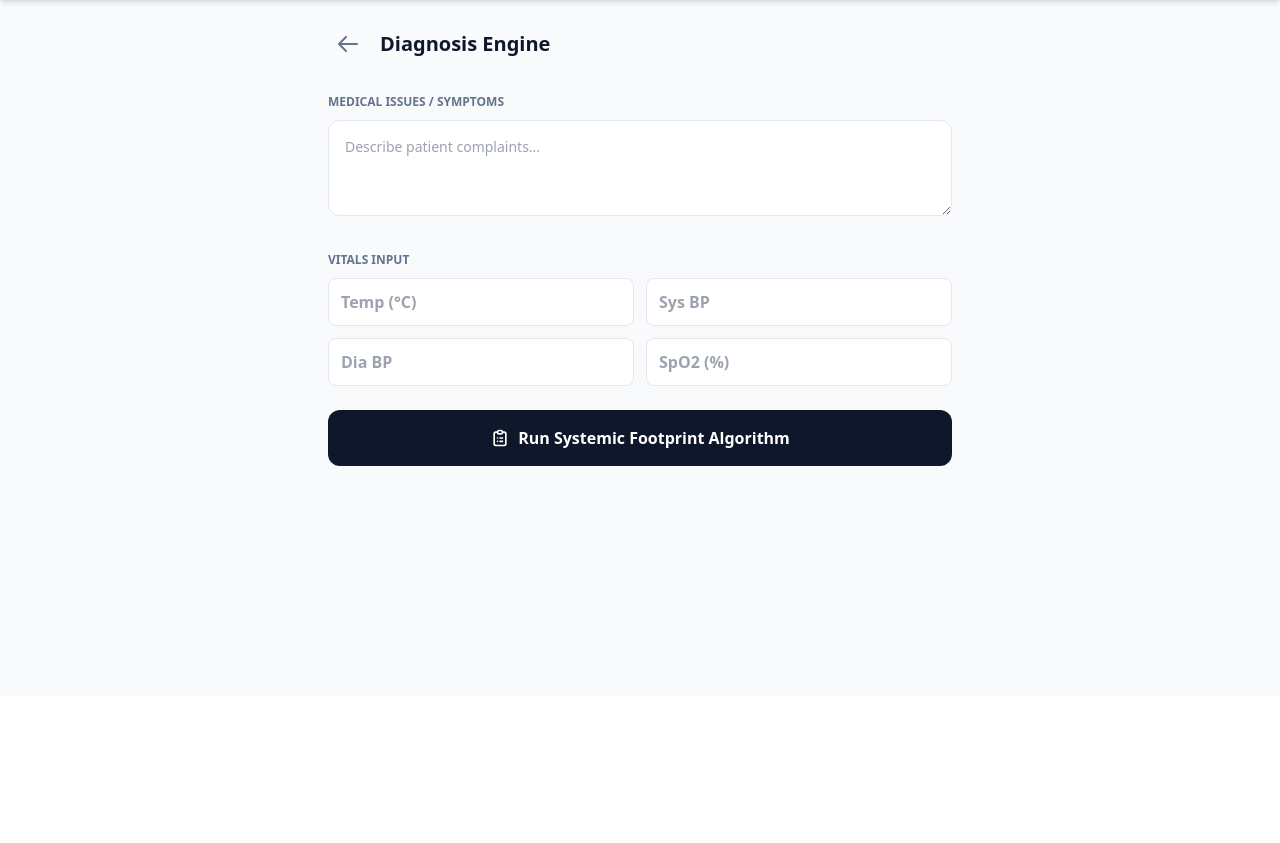
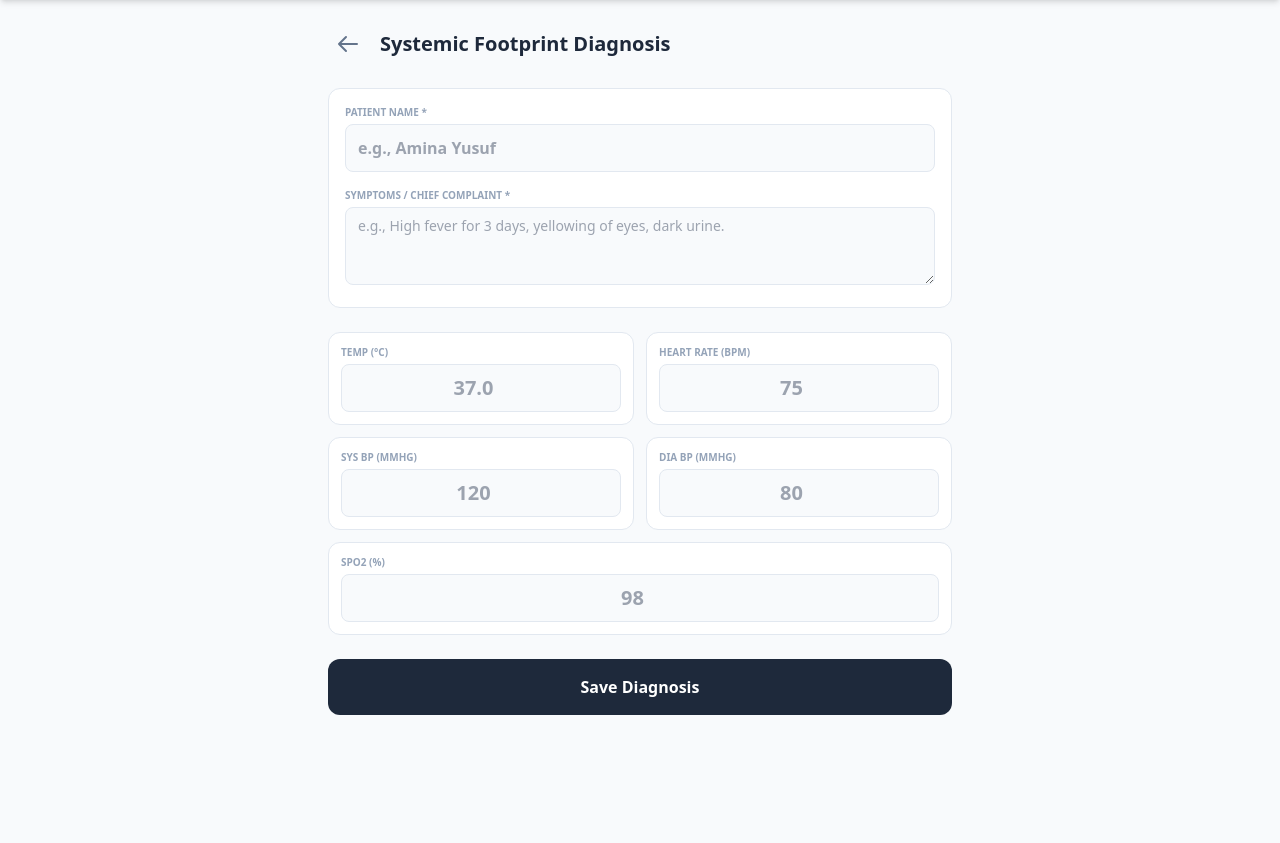
Before and after one commit to adebayo-victor/Smart-health-prototype-1, a Flask app: page /diagnosis in a window 1280 px wide. Shown: the part 104-947 px from the top of the page. Before the commit the page ends 570 px from the top, so only its background shows below. Run offline with Flask 3, Linux system fonts and the light colour scheme; some libraries are stand-ins or nearby versions.

Commit message:
Revamp diagnosis form and add save functionality
Updated the diagnosis form layout and improved input fields for patient information and symptoms. Added functionality for saving diagnosis and displaying success messages.

```diff
--- a/templates/diagnosis.html
+++ b/templates/diagnosis.html
@@ -6,82 +6,99 @@
         <a href="/" class="w-10 h-10 flex items-center justify-center text-slate-500 hover:bg-slate-100 rounded-full transition">
             <svg xmlns="http://www.w3.org/2000/svg" class="h-6 w-6" fill="none" viewBox="0 0 24 24" stroke="currentColor"><path stroke-linecap="round" stroke-linejoin="round" stroke-width="2" d="M10 19l-7-7m0 0l7-7m-7 7h18" /></svg>
         </a>
-        <h1 class="text-xl font-black text-slateDark">Diagnosis Engine</h1>
+        <h1 class="text-xl font-black text-slate-800">Systemic Footprint Diagnosis</h1>
     </div>
 
-    <div class="space-y-6">
-        <!-- Symptoms -->
-        <div class="space-y-2">
-            <label class="text-xs font-bold uppercase text-slate-500">Medical Issues / Symptoms</label>
-            <textarea id="symptoms" class="w-full min-h-24 p-4 rounded-xl border border-slate-200 bg-white text-sm focus:outline-none focus:ring-2 focus:ring-emerald" placeholder="Describe patient complaints..."></textarea>
+    <!-- Input Form -->
+    <div class="bg-white p-4 rounded-xl border border-slate-200 mb-6 space-y-4">
+        <div>
+            <label class="text-[10px] font-bold text-slate-400 uppercase block mb-1">Patient Name *</label>
+            <input type="text" id="patient_name" class="w-full min-h-12 px-3 rounded-lg border border-slate-200 bg-slate-50 text-base font-bold focus:outline-none focus:ring-2 focus:ring-emerald-500" placeholder="e.g., Amina Yusuf">
         </div>
+        <div>
+            <label class="text-[10px] font-bold text-slate-400 uppercase block mb-1">Symptoms / Chief Complaint *</label>
+            <textarea id="symptoms" rows="3" class="w-full px-3 py-2 rounded-lg border border-slate-200 bg-slate-50 text-sm font-medium focus:outline-none focus:ring-2 focus:ring-emerald-500" placeholder="e.g., High fever for 3 days, yellowing of eyes, dark urine."></textarea>
+        </div>
+    </div>
 
-        <!-- Vitals -->
-        <div class="space-y-2">
-            <label class="text-xs font-bold uppercase text-slate-500">Vitals Input</label>
-            <div class="grid grid-cols-2 gap-3">
-                <input type="number" id="d_temp" placeholder="Temp (°C)" class="w-full min-h-12 px-3 rounded-lg border border-slate-200 bg-white font-bold focus:outline-none focus:ring-2 focus:ring-emerald">
-                <input type="number" id="d_sys" placeholder="Sys BP" class="w-full min-h-12 px-3 rounded-lg border border-slate-200 bg-white font-bold focus:outline-none focus:ring-2 focus:ring-emerald">
-                <input type="number" id="d_dia" placeholder="Dia BP" class="w-full min-h-12 px-3 rounded-lg border border-slate-200 bg-white font-bold focus:outline-none focus:ring-2 focus:ring-emerald">
-                <input type="number" id="d_spo2" placeholder="SpO2 (%)" class="w-full min-h-12 px-3 rounded-lg border border-slate-200 bg-white font-bold focus:outline-none focus:ring-2 focus:ring-emerald">
-            </div>
+    <!-- Vitals Grid (Same as Triage) -->
+    <div class="grid grid-cols-2 gap-3 mb-6">
+        <div class="bg-white p-3 rounded-xl border border-slate-200">
+            <label class="text-[10px] font-bold text-slate-400 uppercase block mb-1">Temp (°C)</label>
+            <input type="number" id="temp" step="0.1" class="w-full min-h-12 px-2 rounded-lg border border-slate-200 bg-slate-50 text-xl font-black text-center focus:outline-none focus:ring-2 focus:ring-emerald-500" placeholder="37.0">
         </div>
+        <div class="bg-white p-3 rounded-xl border border-slate-200">
+            <label class="text-[10px] font-bold text-slate-400 uppercase block mb-1">Heart Rate (BPM)</label>
+            <input type="number" id="hr" class="w-full min-h-12 px-2 rounded-lg border border-slate-200 bg-slate-50 text-xl font-black text-center focus:outline-none focus:ring-2 focus:ring-emerald-500" placeholder="75">
+        </div>
+        <div class="bg-white p-3 rounded-xl border border-slate-200">
+            <label class="text-[10px] font-bold text-slate-400 uppercase block mb-1">Sys BP (mmHg)</label>
+            <input type="number" id="sys_bp" class="w-full min-h-12 px-2 rounded-lg border border-slate-200 bg-slate-50 text-xl font-black text-center focus:outline-none focus:ring-2 focus:ring-emerald-500" placeholder="120">
+        </div>
+        <div class="bg-white p-3 rounded-xl border border-slate-200">
+            <label class="text-[10px] font-bold text-slate-400 uppercase block mb-1">Dia BP (mmHg)</label>
+            <input type="number" id="dia_bp" class="w-full min-h-12 px-2 rounded-lg border border-slate-200 bg-slate-50 text-xl font-black text-center focus:outline-none focus:ring-2 focus:ring-emerald-500" placeholder="80">
+        </div>
+        <div class="bg-white p-3 rounded-xl border border-slate-200 col-span-2">
+            <label class="text-[10px] font-bold text-slate-400 uppercase block mb-1">SpO2 (%)</label>
+            <input type="number" id="spo2" class="w-full min-h-12 px-2 rounded-lg border border-slate-200 bg-slate-50 text-xl font-black text-center focus:outline-none focus:ring-2 focus:ring-emerald-500" placeholder="98">
+        </div>
+    </div>
 
-        <button onclick="runDiagnosis()" class="w-full min-h-14 bg-slateDark text-white rounded-xl font-bold flex items-center justify-center gap-2 hover:bg-slateDark/90 transition">
-            <svg xmlns="http://www.w3.org/2000/svg" class="h-5 w-5" fill="none" viewBox="0 0 24 24" stroke="currentColor"><path stroke-linecap="round" stroke-linejoin="round" stroke-width="2" d="M9 5H7a2 2 0 00-2 2v12a2 2 0 002 2h10a2 2 0 002-2V7a2 2 0 00-2-2h-2M9 5a2 2 0 002 2h2a2 2 0 002-2M9 5a2 2 0 012-2h2a2 2 0 012 2m-3 7h3m-3 4h3m-6-4h.01M9 16h.01" /></svg>
-            Run Systemic Footprint Algorithm
-        </button>
+    <!-- Save Button -->
+    <button onclick="saveDiagnosis()" class="w-full min-h-14 bg-slate-800 text-white rounded-xl font-bold flex items-center justify-center gap-2 hover:bg-slate-700 transition mb-6">
+        Save Diagnosis
+    </button>
 
-        <!-- Verdict Area -->
-        <div id="verdictArea" class="hidden space-y-4 mt-6">
-            <div id="verdictBox" class="p-4 rounded-xl border-2"></div>
-
-            <div class="flex gap-3">
-                <select id="langSelect" class="flex-1 min-h-12 px-3 rounded-xl border border-slate-200 bg-white font-bold focus:outline-none focus:ring-2 focus:ring-emerald">
-                    <option value="en">English</option>
-                    <option value="ha">Hausa</option>
-                    <option value="pcm">Pidgin</option>
-                </select>
-                <button onclick="readVerdict()" class="flex-1 min-h-12 bg-skyBlue text-white rounded-xl font-bold flex items-center justify-center gap-2 hover:bg-skyBlue/90 transition">
-                    <svg xmlns="http://www.w3.org/2000/svg" class="h-5 w-5" fill="none" viewBox="0 0 24 24" stroke="currentColor"><path stroke-linecap="round" stroke-linejoin="round" stroke-width="2" d="M15.536 8.464a5 5 0 010 7.072m2.828-9.9a9 9 0 010 12.728M5.586 15H4a1 1 0 01-1-1v-4a1 1 0 011-1h1.586l4.707-4.707C10.923 3.663 12 4.109 12 5v14c0 .891-1.077 1.337-1.707.707L5.586 15z" /></svg>
-                    Read Out
-                </button>
-            </div>
-        </div>
+    <!-- Simple Success Message -->
+    <div id="successMessage" class="hidden p-4 bg-emerald-50 border-2 border-emerald-500 rounded-xl text-center">
+        <p class="text-emerald-800 font-bold">✅ Diagnosis successfully saved to patient record.</p>
     </div>
 </div>
 
 <script>
-    let currentVerdictText = "";
+async function saveDiagnosis() {
+    const patientName = document.getElementById('patient_name').value.trim();
+    const symptoms = document.getElementById('symptoms').value.trim();
 
-    function runDiagnosis() {
-        const temp = parseFloat(document.getElementById('d_temp').value);
-        const sys = parseFloat(document.getElementById('d_sys').value);
-
-        let tier = 'GREEN';
-        if (temp > 39.5 || sys > 160) tier = 'RED';
-        else if (temp > 38.5 || sys > 140) tier = 'AMBER';
-
-        const verdictText = `Based on the systemic footprint algorithm, the patient is classified as ${tier} tier. Immediate clinical evaluation is required.`;
-        currentVerdictText = verdictText;
-
-        const box = document.getElementById('verdictBox');
-        box.className = `p-4 rounded-xl border-2 ${tier === 'RED' ? 'bg-red-50 border-crimson' : tier === 'AMBER' ? 'bg-amber/10 border-amber' : 'bg-emerald/10 border-emerald'}`;
-        box.innerHTML = `
-            <p class="text-xs font-black uppercase text-slate-500">Severity Tier</p>
-            <p class="text-lg font-black text-slateDark">${tier} TIER</p>
-            <p class="text-sm font-medium text-slate-700 mt-2">${verdictText}</p>
-        `;
-
-        document.getElementById('verdictArea').classList.remove('hidden');
+    if (!patientName || !symptoms) {
+        alert("Patient name and symptoms are required.");
+        return;
     }
 
-    function readVerdict() {
-        if (!currentVerdictText) return;
-        const utterance = new SpeechSynthesisUtterance(currentVerdictText);
-        const lang = document.getElementById('langSelect').value;
-        utterance.lang = lang === 'ha' ? 'ha-NG' : 'en-NG';
-        window.speechSynthesis.speak(utterance);
+    const payload = {
+        patient_name: patientName,
+        symptoms: symptoms,
+        temp: parseFloat(document.getElementById('temp').value) || null,
+        hr: parseFloat(document.getElementById('hr').value) || null,
+        sys_bp: parseFloat(document.getElementById('sys_bp').value) || null,
+        dia_bp: parseFloat(document.getElementById('dia_bp').value) || null,
+        spo2: parseFloat(document.getElementById('spo2').value) || null
+    };
+
+    try {
+        const response = await fetch('/api/diagnosis', {
+            method: 'POST',
+            headers: { 'Content-Type': 'application/json' },
+            body: JSON.stringify(payload)
+        });
+
+        const raw = await response.text();
+        let data;
+        try { data = JSON.parse(raw); } catch (e) { throw new Error("Server returned invalid response."); }
+
+        if (!response.ok) throw new Error(data.error || 'Server error');
+
+        // Show simple success message
+        document.getElementById('successMessage').classList.remove('hidden');
+
+        // Optional: Clear form after saving
+        // document.getElementById('patient_name').value = '';
+        // document.getElementById('symptoms').value = '';
+
+    } catch (error) {
+        alert('Error: ' + error.message);
     }
+}
 </script>
 {% endblock %}
```
